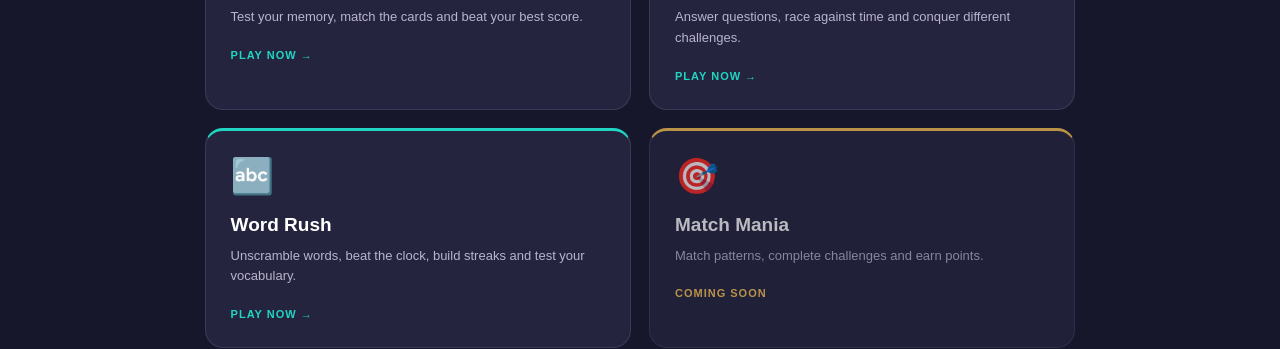
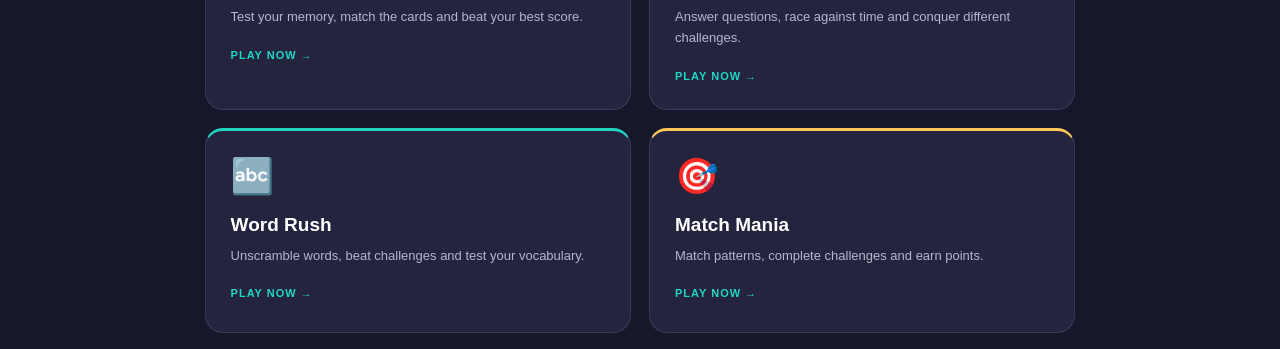
Before and after one commit to masego101-coder/wobble, a plain HTML site: page index.html in a window 1280 px wide. Shown: the part 606-955 px from the top of the page. Drawn offline with Linux system fonts and the light colour scheme.

Commit message:
Update homepage with all four games
Removed 'coming-soon' class and updated game descriptions.

```diff
--- a/index.html
+++ b/index.html
@@ -168,14 +168,6 @@
       border-top: 3px solid #ffc857;
     }
 
-    .coming-soon {
-      opacity: 0.7;
-    }
-
-    .coming-soon .play-label {
-      color: #ffc857;
-    }
-
     .bottom-message {
       text-align: center;
       margin: 40px 0 15px;
@@ -216,7 +208,6 @@
 </head>
 
 <body>
-
   <header>
     <div class="logo">WOBBLE.</div>
     <div class="header-tag">⚡ ARCADE</div>
@@ -261,16 +252,16 @@
         <a href="./wordrush.html" class="game-card teal-card">
           <div class="game-icon">🔤</div>
           <h3>Word Rush</h3>
-          <p>Unscramble words, beat the clock, build streaks and test your vocabulary.</p>
+          <p>Unscramble words, beat challenges and test your vocabulary.</p>
           <span class="play-label">PLAY NOW →</span>
         </a>
 
-        <div class="game-card gold-card coming-soon">
+        <a href="./matchmania.html" class="game-card gold-card">
           <div class="game-icon">🎯</div>
           <h3>Match Mania</h3>
           <p>Match patterns, complete challenges and earn points.</p>
-          <span class="play-label">COMING SOON</span>
-        </div>
+          <span class="play-label">PLAY NOW →</span>
+        </a>
 
       </div>
     </section>
```
